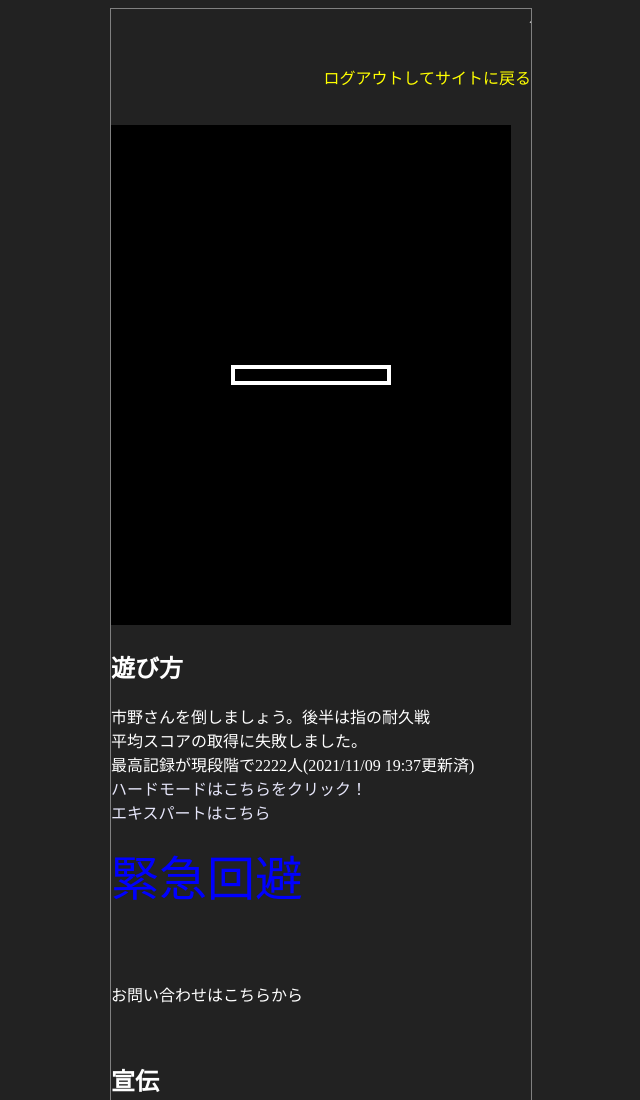
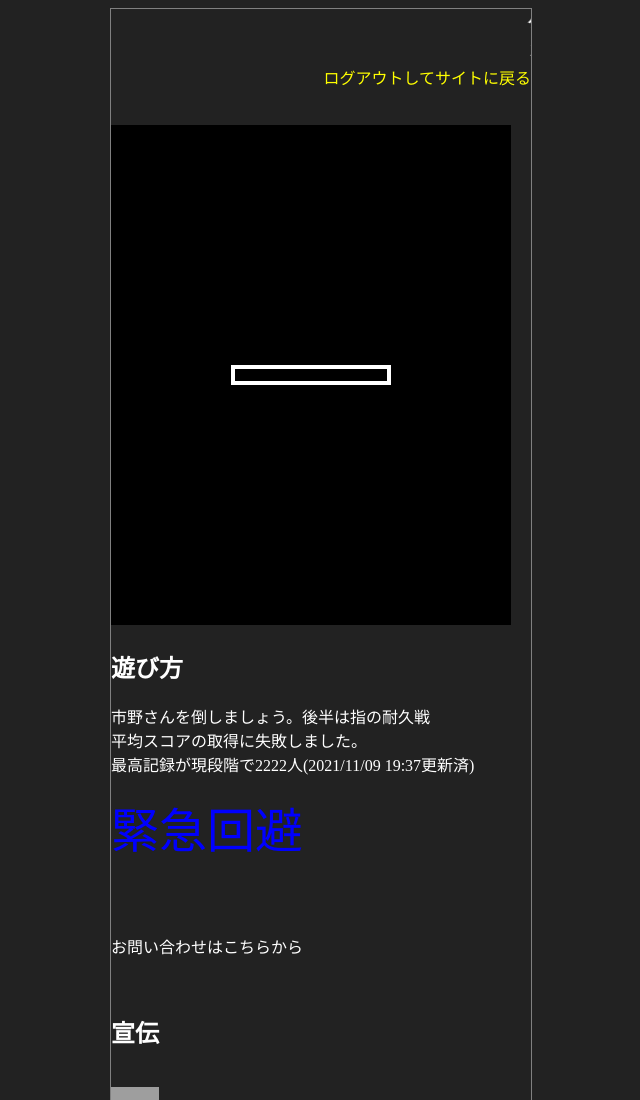
Before and after one commit to RiverTeacher/usaginoichino, a plain HTML site: page gameplay.html in a window 1280 px wide. Shown: the top 1100 px of the page, without its empty margins (319-959 px from the left). Drawn offline with Linux system fonts and the light colour scheme; grey boxes are pictures that could not be loaded.

Commit message:
Update gameplay.html

```diff
--- a/gameplay.html
+++ b/gameplay.html
@@ -34,8 +34,8 @@
 	<a href="https://riverteacher.github.io/bougenbot/account/logout" style="text-align: right;"><font color="yellow">ログアウトしてサイトに戻る</font></a></div><br><br>
         <iframe src="game.html" width=" 400" height="500" scrolling="no" marginwidth="0" marginheight="0" frameborder="0" style="border:none;"></iframe>
         <h2>遊び方</h2>
-        <p>市野さんを倒しましょう。後半は指の耐久戦<br>平均スコアの取得に失敗しました。<br>最高記録が現段階で2222人(2021/11/09 19:37更新済)<br><a href="https://riverteacher.github.io/itino.school-hardmode">ハードモードはこちらをクリック！</a><br>
-        <a href="https://riverteacher.github.io/itino.school/expert/">エキスパートはこちら</a></p>
+        <p>市野さんを倒しましょう。後半は指の耐久戦<br>平均スコアの取得に失敗しました。<br>最高記録が現段階で2222人(2021/11/09 19:37更新済)<br>
+       </p>
         <a href="https://www.google.com/search?q=%E3%83%AD%E3%82%A4%E3%83%AD%E3%83%8E%E3%83%BC%E3%83%88&oq=%E3%83%AD%E3%82%A4%E3%83%AD%E3%83%8E%E3%83%BC%E3%83%88&aqs=chrome..69i57j69i61l3j0i512j0i433i512j0i131i433j0i512.1014j0j7&client=ms-android-xiaomi&sourceid=chrome-mobile&ie=UTF-8"><font style="text-align: center;" size="7" color="blue">緊急回避</font></a>
 <br><br><br><br><br>
         <a href="https://form.os7.biz/f/0394c152/"><font color="white">お問い合わせはこちらから</font></a>
```
